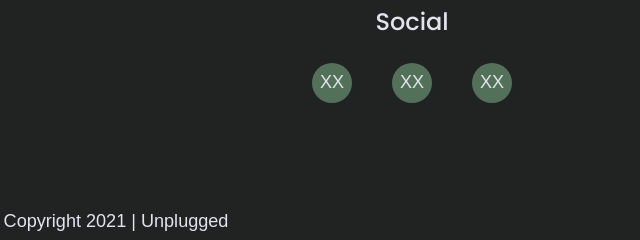
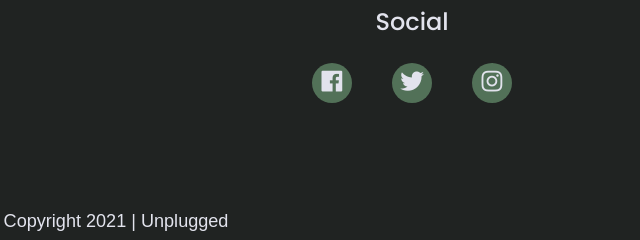
Before and after one commit to amyspencerproject/unplugged, a website: page about/index.html in a window 1280 px wide. Shown: the part 1405-1645 px from the top of the page, 524-1164 px from the left. Drawn offline with Linux system fonts and the light colour scheme.

Commit message:
Added social icons to About and FAQ pages

```diff
--- a/about/index.html
+++ b/about/index.html
@@ -126,9 +126,9 @@
         <div class="social">
           <h3>Social</h3>
           <div class="social-icons">
-            <p><a href="https://www.facebook.com/" target="_blank">XX</a></p>
-            <p><a href="https://twitter.com/?lang=en" target="_blank">XX</a></p>
-            <p><a href="https://www.instagram.com/explore/tags/homepage/?hl=en" target="_blank">XX</a></p>
+            <p><a href="https://www.facebook.com/" target="_blank"><i class=" fab fa-facebook"></i></a></p>
+            <p><a href="https://twitter.com/?lang=en" target="_blank"><i class="fab fa-twitter"></i></a></p>
+            <p><a href="https://www.instagram.com/explore/tags/homepage/?hl=en" target="_blank"><i class="fab fa-instagram"></i></a></p>
           </div>
         </div>
       </div> <!--End of footer content-->
```
Also changed, not shown: faq/index.html (+3 -3 lines).
